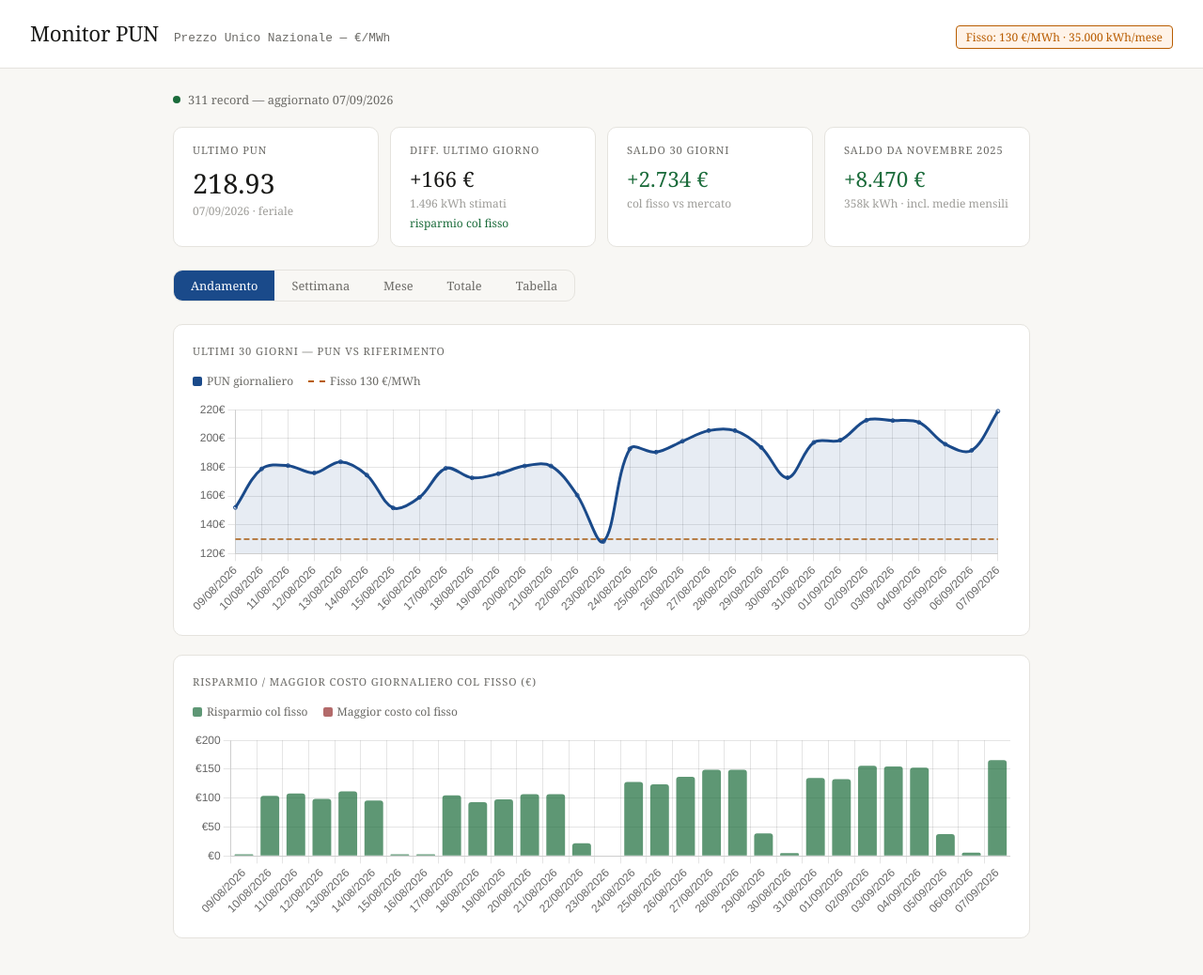
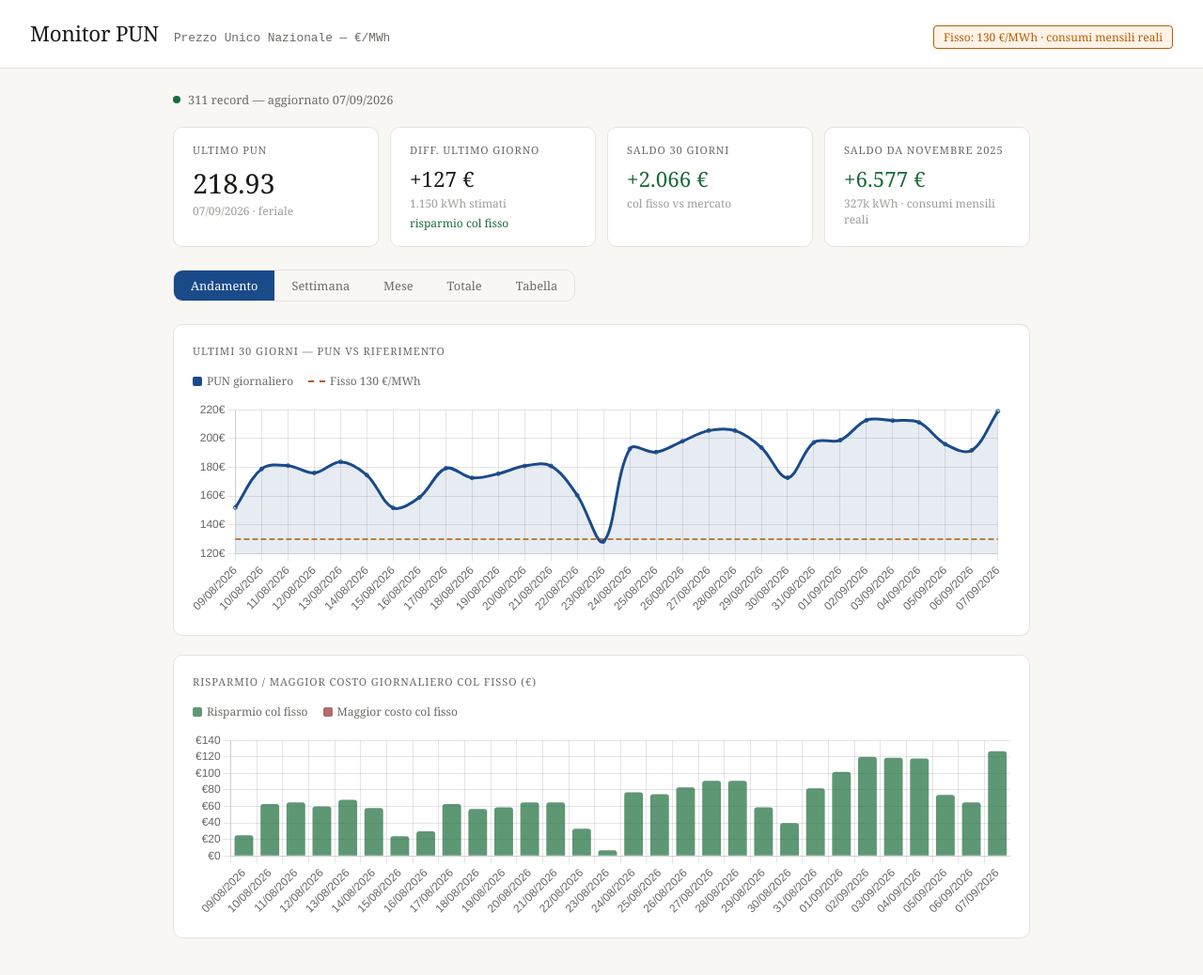
Before and after one commit to claudiopecere/pun-tracker, a plain HTML site: page index.html in a window 1280 px wide. Shown: the whole page at 94% size. Drawn offline with nearby package versions, Linux system fonts and the light colour scheme.

Commit message:
Dashboard: pesi weekend e consumi mensili reali
- pesi da curva di carico di luglio 2026: sabato 0,75 e domenica/festivi
  0,70 del feriale (prima 0,30 e 0,05)
- consumi mensili reali nov 2025 - ago 2026 al posto dei 35.000 kWh
  fissi; mesi futuri: stesso mese anno precedente o media dei mesi noti
- etichette aggiornate

Co-Authored-By: Claude Fable 5.1 <noreply@anthropic.com>

```diff
--- a/index.html
+++ b/index.html
@@ -71,7 +71,7 @@ tr:last-child td{border-bottom:none}
 <div class="header">
   <h1>Monitor PUN</h1>
   <span class="sub">Prezzo Unico Nazionale — €/MWh</span>
-  <span class="ref-badge">Fisso: 130 €/MWh · 35.000 kWh/mese</span>
+  <span class="ref-badge">Fisso: 130 €/MWh · consumi mensili reali</span>
 </div>
 
 <div class="container">
@@ -172,10 +172,29 @@ const GITHUB_REPO = 'pun-tracker';
 const DATA_URL = `https://raw.githubusercontent.com/${GITHUB_USER}/${GITHUB_REPO}/main/data/pun.json`;
 
 const REF = 130;              // €/MWh prezzo fisso (include perdite)
-const KWH_MESE = 35000;       // consumo mensile totale
+// Consumi mensili reali (kWh) dal portale del fornitore, letti dal grafico
+// e calibrati sul totale ufficiale nov 2025 - ago 2026 di 319.770 kWh.
+// Agosto 2026 risultava ancora parziale/sbiadito nel portale: da confermare.
+const CONSUMI_MESE = {
+  '2025-11': 29500, '2025-12': 30600, '2026-01': 31600, '2026-02': 29000,
+  '2026-03': 31400, '2026-04': 29700, '2026-05': 32000, '2026-06': 37600,
+  '2026-07': 41700, '2026-08': 26600,
+};
 const PERDITE = 1.10;         // perdite di rete sul PUN di mercato
-const PESO_SABATO = 0.30;     // consumo sabato vs feriale
-const PESO_FESTIVO = 0.05;    // consumo domenica/festivi vs feriale
+// pesi da curva di carico di luglio 2026: sabato ~73%, domenica ~70% del feriale
+const PESO_SABATO = 0.75;     // consumo sabato vs feriale
+const PESO_FESTIVO = 0.70;    // consumo domenica/festivi vs feriale
+
+// kWh del mese: dato reale se presente, altrimenti stesso mese dell'anno
+// precedente, altrimenti media dei mesi noti
+function kwhMese(ym){
+  if(CONSUMI_MESE[ym]!=null) return CONSUMI_MESE[ym];
+  const [y,m] = ym.split('-');
+  const prec = (y-1)+'-'+m;
+  if(CONSUMI_MESE[prec]!=null) return CONSUMI_MESE[prec];
+  const v = Object.values(CONSUMI_MESE);
+  return Math.round(v.reduce((a,b)=>a+b,0)/v.length);
+}
 // ═════════════════════════════════════════════
 
 const REF_COLOR = '#b85c00';
@@ -221,7 +240,7 @@ function tipoGiorno(dateStr){
   return 'feriale';
 }
 
-// somma pesi del mese di una data → per ripartire i 35.000 kWh
+// somma pesi del mese di una data → per ripartire i kWh del mese
 const pesiMeseCache = {};
 function sommaPesiMese(ym){
   if(pesiMeseCache[ym]) return pesiMeseCache[ym];
@@ -239,7 +258,7 @@ function sommaPesiMese(ym){
 // kWh stimati per un giorno specifico
 function kwhGiorno(dateStr){
   const ym = dateStr.substring(0,7);
-  return KWH_MESE * pesoGiorno(dateStr) / sommaPesiMese(ym);
+  return kwhMese(ym) * pesoGiorno(dateStr) / sommaPesiMese(ym);
 }
 
 // Differenziale €: positivo = risparmio col fisso, negativo = maggior costo col fisso
@@ -428,7 +447,7 @@ function renderMetrics(){
     <div class="metric">
       <div class="metric-label">Saldo da novembre 2025</div>
       <div class="metric-value" style="font-size:1.4rem;color:${totPer&&totPer.saldo>=0?'var(--success)':'var(--danger)'}">${totPer?fmtEur(totPer.saldo):'—'}</div>
-      <div class="metric-unit">${totPer?Math.round(totPer.kwhTot/1000)+'k kWh · incl. medie mensili':''}</div>
+      <div class="metric-unit">${totPer?Math.round(totPer.kwhTot/1000)+'k kWh · consumi mensili reali':''}</div>
     </div>
   `;
 }
@@ -520,7 +539,7 @@ function renderMensile(){
     // proiezione fine mese: saldo medio giornaliero pesato × pesi rimanenti
     const kwhFatti = mr.reduce((a,r)=>a+kwhGiorno(r.data),0);
     const saldoPerKwh = kwhFatti>0 ? saldo/kwhFatti : 0;
-    const proiezione = saldoPerKwh * KWH_MESE;
+    const proiezione = saldoPerKwh * kwhMese(mese);
     strip.style.background = isOk?'var(--success-bg)':'var(--danger-bg)';
     strip.innerHTML = `
       <span class="lbl" style="color:${isOk?'var(--success)':'var(--danger)'}">Saldo mese corrente (${mr.length}gg) · proiezione fine mese: ${fmtEur(proiezione)}</span>
@@ -529,7 +548,7 @@ function renderMensile(){
     mg.innerHTML=`
       <div class="metric"><div class="metric-label">Media PUN mensile</div><div class="metric-value">${fmt(s.avg)}</div><div class="metric-unit">€/MWh</div><div class="metric-delta ${s.avg>REF?'delta-up':'delta-down'}">${s.avg>REF?'+':''}${(s.avg-REF).toFixed(1)} vs fisso</div></div>
       <div class="metric"><div class="metric-label">Min / Max</div><div class="metric-value" style="font-size:1.1rem">${fmt(s.min)} / ${fmt(s.max)}</div><div class="metric-unit">€/MWh</div></div>
-      <div class="metric"><div class="metric-label">kWh consumati stimati</div><div class="metric-value" style="font-size:1.2rem">${Math.round(mr.reduce((a,r)=>a+kwhGiorno(r.data),0)/1000)}k</div><div class="metric-unit">su ${(KWH_MESE/1000)}k mensili</div></div>
+      <div class="metric"><div class="metric-label">kWh consumati stimati</div><div class="metric-value" style="font-size:1.2rem">${Math.round(mr.reduce((a,r)=>a+kwhGiorno(r.data),0)/1000)}k</div><div class="metric-unit">su ${(kwhMese(mese)/1000).toFixed(1)}k mensili${CONSUMI_MESE[mese]!=null?'':' (stima)'}</div></div>
     `;
   }
   destroyChart('mese');
@@ -555,8 +574,8 @@ function renderMensile(){
       // la media mensile (dato GME definitivo) prevale se presente
       const avg = monthlyAvgs[m];
       if(avg!=null){
-        const costoMercato = avg/1000*PERDITE*KWH_MESE;
-        const costoFisso = REF/1000*KWH_MESE;
+        const costoMercato = avg/1000*PERDITE*kwhMese(m);
+        const costoFisso = REF/1000*kwhMese(m);
         return +(costoMercato - costoFisso).toFixed(0);
       }
       const rr=records.filter(r=>r.data.startsWith(m));
```
Also changed, not shown: 1 other file.
